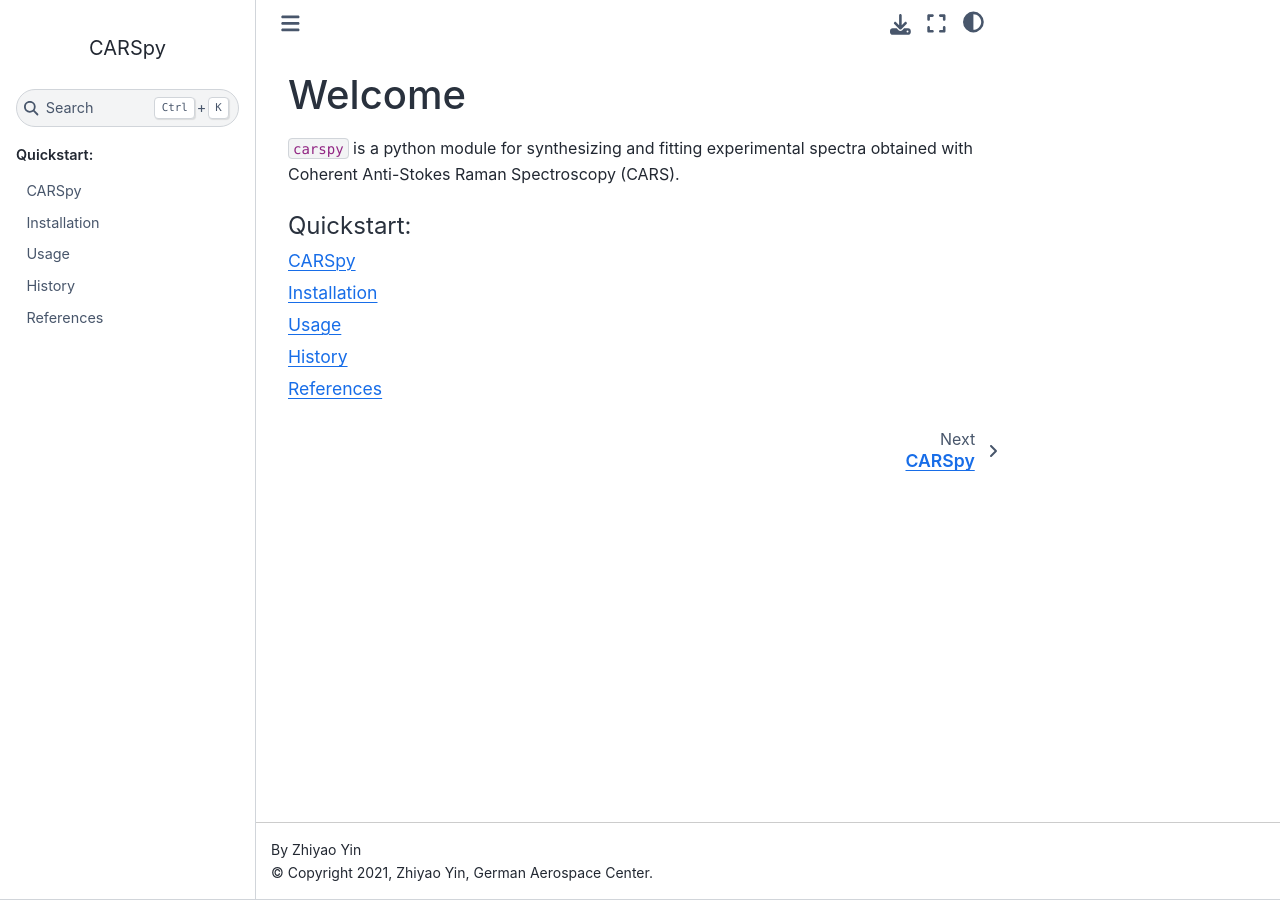
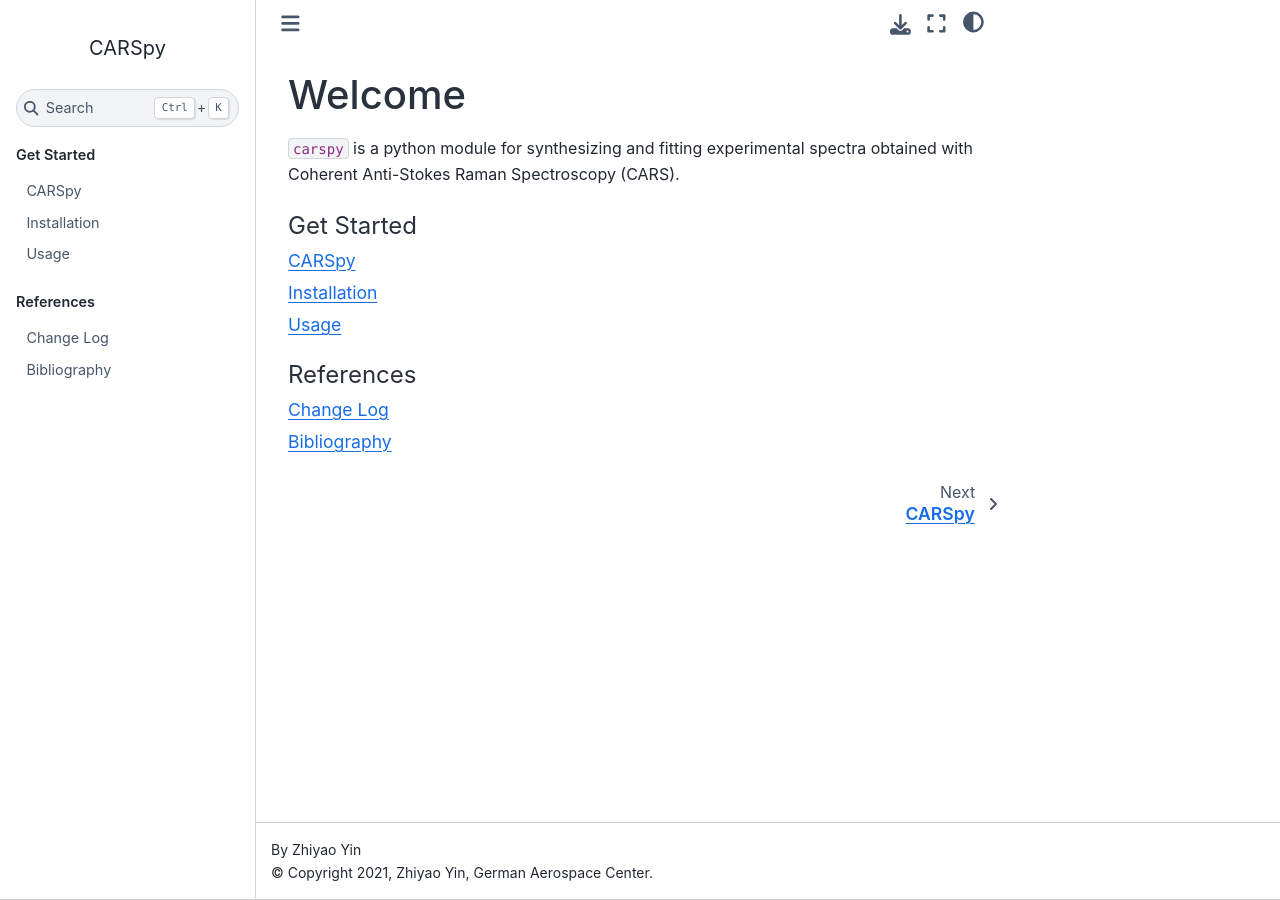
Before and after one commit to chuckedfromspace/carspy, a Sphinx documentation site: the page built from docs/index.rst, in a window 1280 px wide. Built offline with Sphinx 7.4.7 and the Sphinx Book theme 1.1.4, drawn with Linux system fonts in a browser that asks for light colours; pages that are not in the unit, such as notebooks, are missing from menus.

```diff
--- a/HISTORY.rst
+++ b/HISTORY.rst
@@ -1,6 +1,6 @@
-=======
-History
-=======
+==========
+Change Log
+==========
 
 0.2.1 (2021-02-14)
 ------------------
--- a/docs/index.rst
+++ b/docs/index.rst
@@ -5,19 +5,24 @@ Welcome
 
 .. toctree::
    :maxdepth: 1
-   :caption: Quickstart:
+   :caption: Get Started
 
    readme
    installation
    usage
    contributing
+
+.. toctree::
+   :maxdepth: 1
+   :caption: Modules
+
+   line_strength
+   cars_synth
+
+.. toctree::
+   :maxdepth: 1
+   :caption: References
+
    authors
    history
    references
-
-.. toctree::
-   :maxdepth: 1
-   :caption: Modules:
-
-   line_strength
-   cars_synth
--- a/docs/installation.rst
+++ b/docs/installation.rst
@@ -38,7 +38,7 @@ Or download the `tarball`_:
 
 .. code-block:: console
 
-    $ curl -OJL https://github.com/chuckedfromspace/carspy/tarball/master
+    $ curl -OJL https://github.com/chuckedfromspace/carspy/tarball/main
 
 Once you have a copy of the source, you can install it with:
 
--- a/docs/references.rst
+++ b/docs/references.rst
@@ -1,4 +1,4 @@
-References
-==========
+Bibliography
+============
 
 .. bibliography::
```
Also changed, not shown: README.rst (+11 -0 lines).
